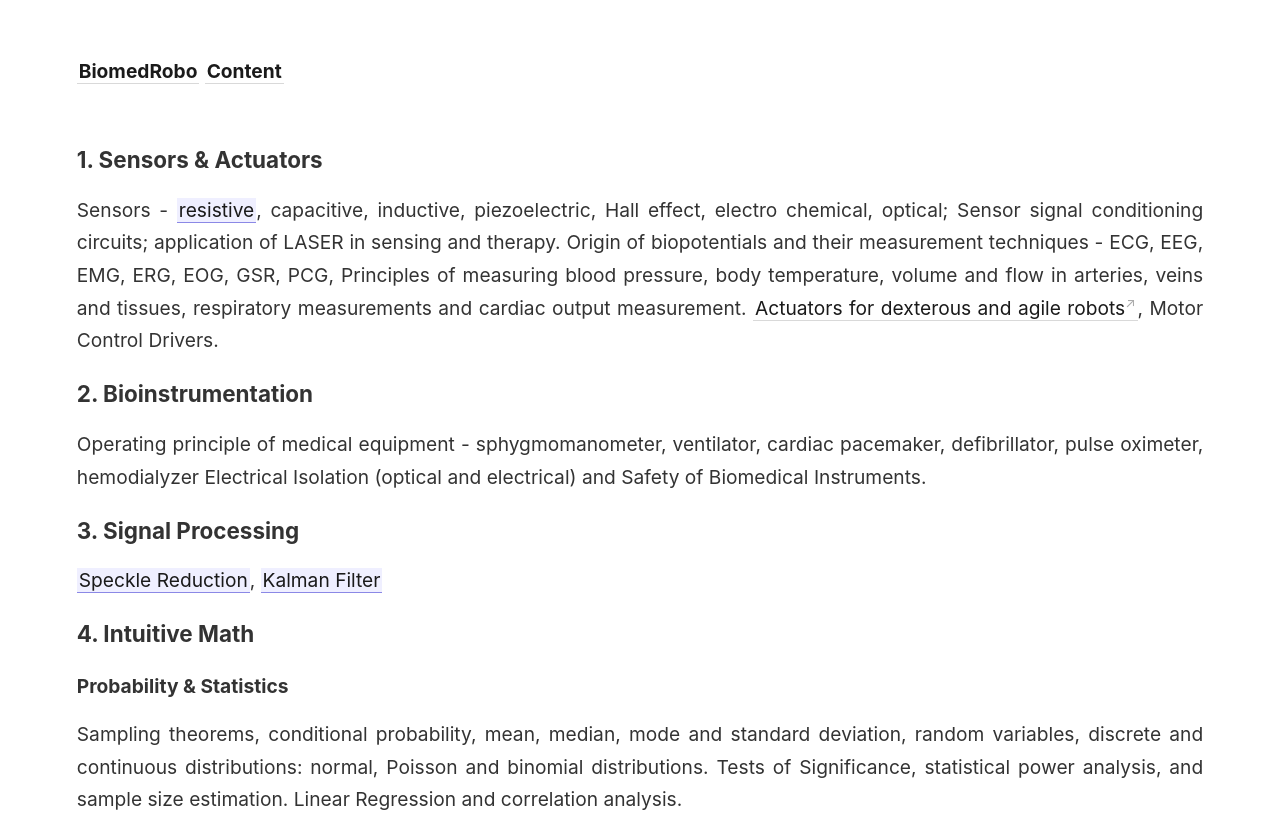
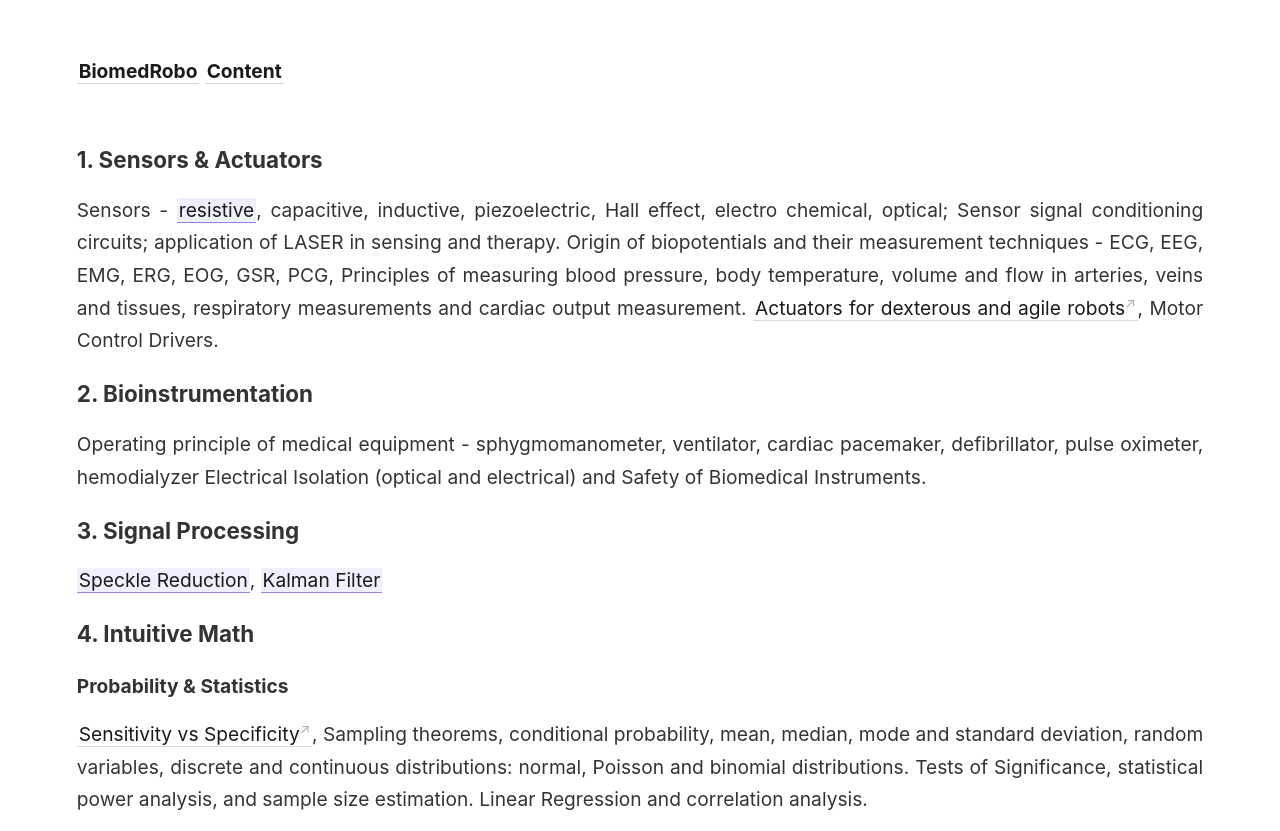
Before and after one commit to ajaygunalan/biomedrobo, a Jekyll site: the page built from _pages/content.md, in a window 1280 px wide, cut to the strip 0-831 px from the top of the page. Built offline with Jekyll 4.4.1, drawn with Linux system fonts in a browser that asks for light colours.

Commit message:
Update content.md

```diff
--- a/_pages/content.md
+++ b/_pages/content.md
@@ -20,4 +20,4 @@ Operating principle of medical equipment - sphygmomanometer, ventilator, cardiac
 
 #### Probability & Statistics
 
-Sampling theorems, conditional probability, mean, median, mode and standard deviation, random variables, discrete and continuous distributions: normal, Poisson and binomial distributions. Tests of Significance, statistical power analysis, and sample size estimation. Linear Regression and correlation analysis.
+[Sensitivity vs Specificity](https://www.youtube.com/playlist?list=PL41ckbAGB5S2PavLIXUETzAmi5reIod23), Sampling theorems, conditional probability, mean, median, mode and standard deviation, random variables, discrete and continuous distributions: normal, Poisson and binomial distributions. Tests of Significance, statistical power analysis, and sample size estimation. Linear Regression and correlation analysis.
```
